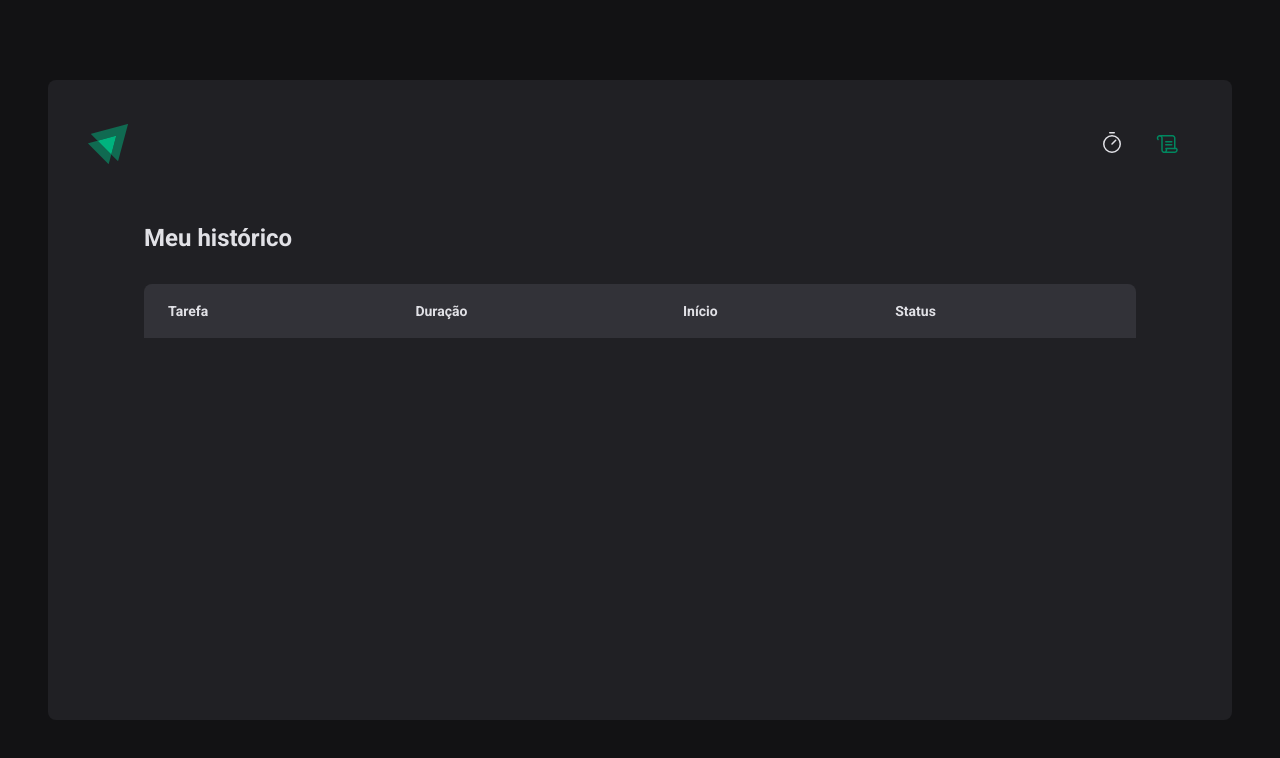
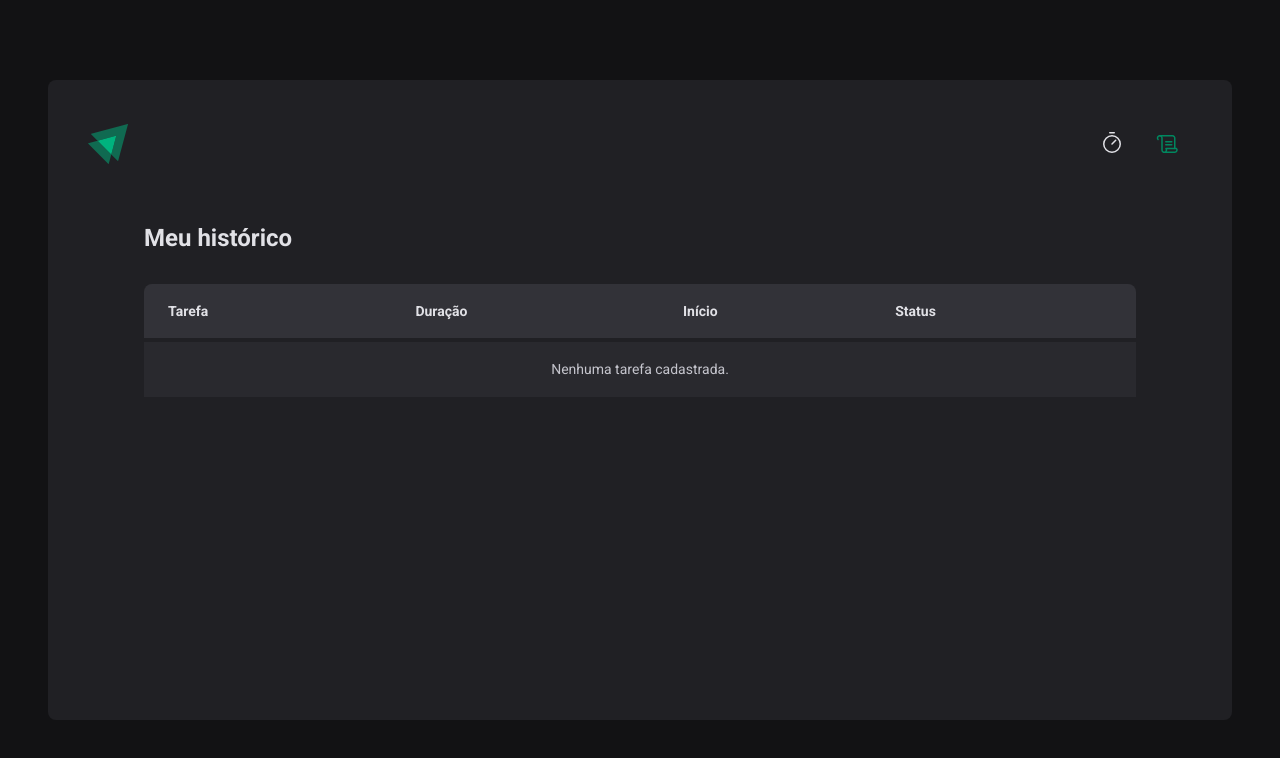
Before and after one commit to pedrocs378/ignite-timer, a React (Vite) app: page /history in a window 1280 px wide. Shown: the top 758 px of the page. Built offline with nearby package versions, Linux system fonts and the light colour scheme.

Commit message:
refactor: adiciona limite de sugestoes e adiciona mensage de lista vazia

```diff
--- a/src/pages/History/index.tsx
+++ b/src/pages/History/index.tsx
@@ -6,6 +6,7 @@ import { useCycles } from '../../contexts/CyclesContext'
 import { Cycle } from '../../contexts/CyclesContext/types'
 
 import * as S from './styles'
+import { SmileySad } from 'phosphor-react'
 
 type CycleStatus = 'interrupted' | 'finished' | 'in_progress'
 
@@ -73,7 +74,14 @@ export function History() {
           </thead>
 
           <tbody>
-            {normalizedCycles.map((cycle) => {
+            {!normalizedCycles.length ? (
+              <tr>
+                <td colSpan={4} className="no-tasks">
+                  Nenhuma tarefa cadastrada.
+                </td>
+              </tr>
+            ) : (
+              normalizedCycles.map((cycle) => {
                 return (
                   <tr key={cycle.id}>
                     <td>{cycle.task}</td>
@@ -86,7 +94,8 @@ export function History() {
                     </td>
                   </tr>
                 )
-            })}
+              })
+            )}
           </tbody>
         </table>
       </S.HistoryList>
--- a/src/pages/History/styles.ts
+++ b/src/pages/History/styles.ts
@@ -56,6 +56,11 @@ export const HistoryList = styled.div`
       &:last-child {
         padding-right: 1.5rem;
       }
+
+      &.no-tasks {
+        text-align: center;
+        vertical-align: middle;
+      }
     }
   }
 `
--- a/src/pages/Home/components/NewCycleForm/index.tsx
+++ b/src/pages/Home/components/NewCycleForm/index.tsx
@@ -20,7 +20,7 @@ export function NewCycleForm() {
       />
 
       <datalist id="task-suggestions">
-        {cycles.map((cycle) => {
+        {cycles.slice(0, 5).map((cycle) => {
           return <option key={cycle.id} value={cycle.task} />
         })}
       </datalist>
```
Lines whose indentation alone changed are shown as unchanged.
